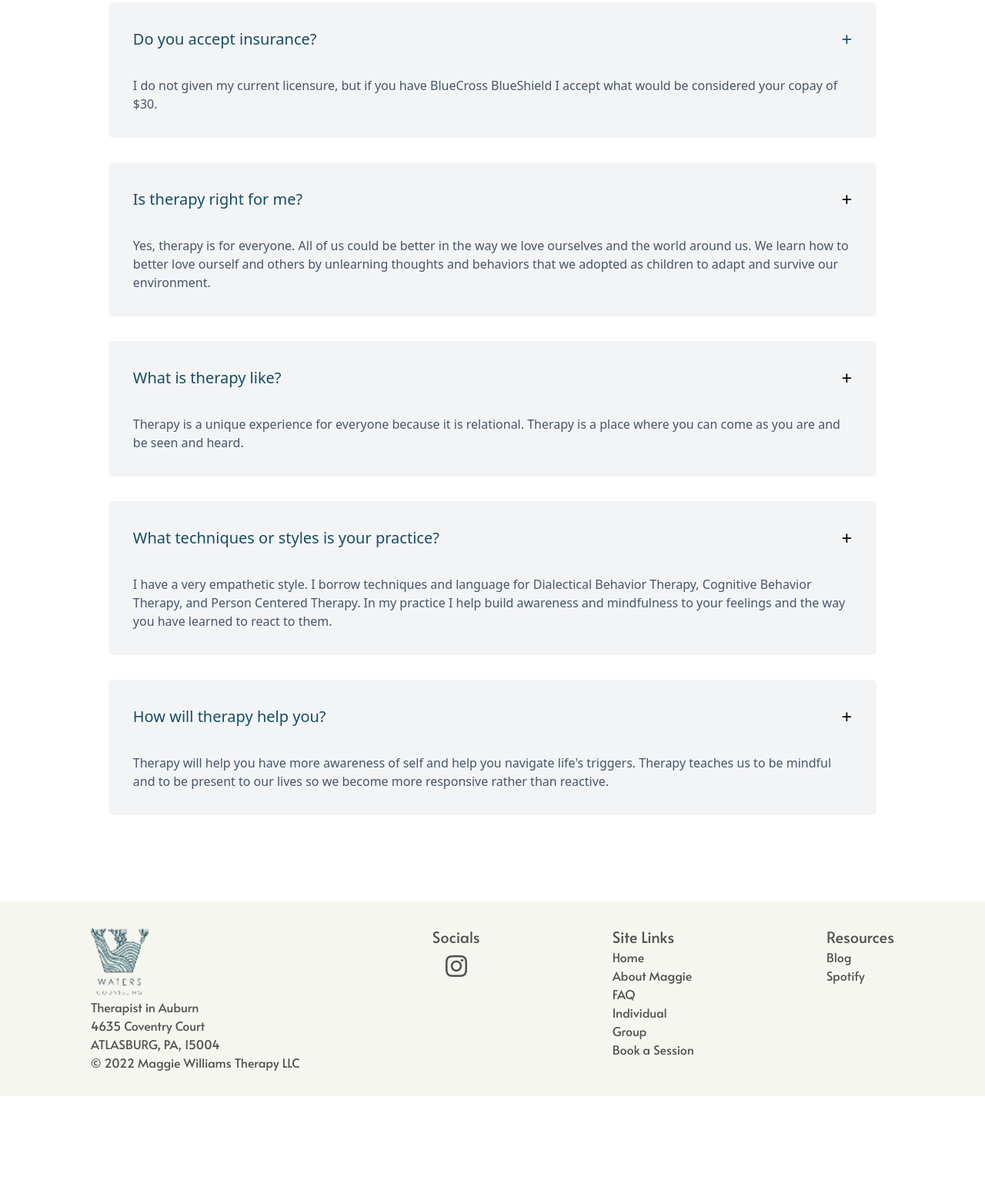
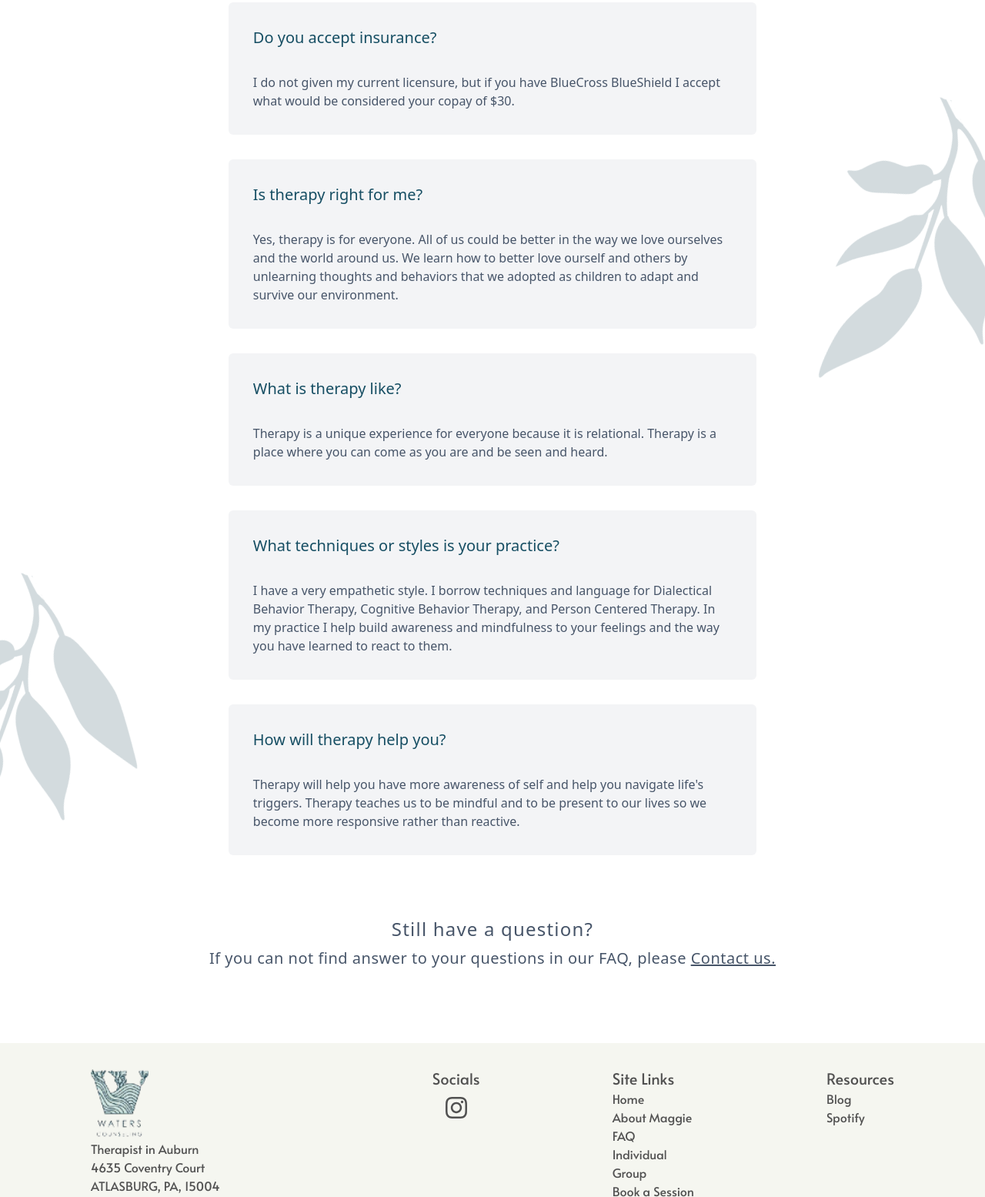
Before and after one commit to tas0018/maggie-site-4.0, a Gatsby site in the folder maggie-site-v-4/: page /faq in a window 1280 px wide. Shown: the part 637-2192 px from the top of the page at 77% size. Before the commit the page ends 2061 px from the top, so only its background shows below. Built offline with nearby package versions, Linux system fonts and the light colour scheme; Gatsby itself is replaced by a stand-in of ours.

Commit message:
added contact link under FAQs and added background flowers

```diff
--- a/maggie-site-v-4/src/pages/faq.js
+++ b/maggie-site-v-4/src/pages/faq.js
@@ -1,6 +1,6 @@
 import * as React from "react"
 import { Link } from "gatsby"
-
+import { StaticImage } from "gatsby-plugin-image"
 import Layout from "../components/layout"
 import Seo from "../components/seo"
 import FaqHero from "../components/FaqHero"
@@ -13,15 +13,29 @@ const FAQ = () => (
     <NavbarFAQ />
     <FaqHero />
 
-    <div className="flex h-max w-screen py-20 relative">
+    <div className="flex h-max w-screen pt-20 pb-4 relative">
+      <StaticImage
+        className="absolute top-[60%]"
+        src="../images/backgroundFlowerLeft.png"
+        alt="Flower Background Image"
+        loading="eager"
+      />
+
+      <StaticImage
+        className="absolute top-[10%] right-0"
+        src="../images/backgroundFlowerRight.png"
+        alt="Flower Background Image"
+        loading="eager"
+      />
+
       <div className="flex flex-col px-4 w-full items-center">
-        <div className="w-4/5 bg-gray-100 rounded-md mb-8">
+        <div className="w-[55%] bg-gray-100 rounded-md mb-8">
           <div className="flex flex-row justify-between items-center">
             <h2 className="p-8 text-cyan-900 text-xl font-medium">
               Do you accept insurance?
             </h2>
             <div className="p-8">
-              <p className="text-2xl font-medium text-cyan-900">+</p>
+              <p className="text-2xl font-medium text-cyan-900 hidden">+</p>
             </div>
           </div>
           <p className="px-8 pb-8 text-[#475569] font-medium">
@@ -30,13 +44,13 @@ const FAQ = () => (
           </p>
         </div>
 
-        <div className="w-4/5 bg-gray-100 rounded-md mb-8">
+        <div className="w-[55%] bg-gray-100 rounded-md mb-8">
           <div className="flex flex-row justify-between items-center">
             <h2 className="p-8 text-cyan-900 text-xl font-medium">
               Is therapy right for me?
             </h2>
             <div className="p-8">
-              <p className="text-2xl font-medium">+</p>
+              <p className="text-2xl font-medium hidden">+</p>
             </div>
           </div>
           <p className="px-8 pb-8 text-[#475569] font-medium">
@@ -47,13 +61,13 @@ const FAQ = () => (
           </p>
         </div>
 
-        <div className="w-4/5 bg-gray-100 rounded-md mb-8">
+        <div className="w-[55%] bg-gray-100 rounded-md mb-8">
           <div className="flex flex-row justify-between items-center">
             <h2 className="p-8 text-cyan-900 text-xl font-medium">
               What is therapy like?
             </h2>
             <div className="p-8">
-              <p className="text-2xl font-medium">+</p>
+              <p className="text-2xl font-medium hidden">+</p>
             </div>
           </div>
           <p className="px-8 pb-8 text-[#475569] font-medium">
@@ -63,13 +77,13 @@ const FAQ = () => (
           </p>
         </div>
 
-        <div className="w-4/5 bg-gray-100 rounded-md mb-8">
+        <div className="w-[55%] bg-gray-100 rounded-md mb-8">
           <div className="flex flex-row justify-between items-center">
             <h2 className="p-8 text-cyan-900 text-xl font-medium">
               What techniques or styles is your practice?
             </h2>
             <div className="p-8">
-              <p className="text-2xl font-medium">+</p>
+              <p className="text-2xl font-medium hidden">+</p>
             </div>
           </div>
           <p className="px-8 pb-8 text-[#475569] font-medium">
@@ -81,13 +95,13 @@ const FAQ = () => (
           </p>
         </div>
 
-        <div className="w-4/5 bg-gray-100 rounded-md mb-8">
+        <div className="w-[55%] bg-gray-100 rounded-md mb-8">
           <div className="flex flex-row justify-between items-center">
             <h2 className="p-8 text-cyan-900 text-xl font-medium">
               How will therapy help you?
             </h2>
             <div className="p-8">
-              <p className="text-2xl font-medium">+</p>
+              <p className="text-2xl font-medium hidden">+</p>
             </div>
           </div>
           <p className="px-8 pb-8 text-[#475569] font-medium">
@@ -99,6 +113,22 @@ const FAQ = () => (
         </div>
       </div>
     </div>
+
+    <div className="flex flex-col py-8 w-full">
+      <h2 className="flex pb-2 justify-center text-2xl text-[#475569] font-medium tracking-wider">
+        Still have a question?
+      </h2>
+      <p className="flex pb-16 justify-center text-xl text-[#475569] font-normal tracking-wide">
+        <span>
+          If you can not find answer to your questions in our FAQ, please
+        </span>
+        <div>&nbsp;</div>
+        <Link className="underline" to="/">
+          Contact us.
+        </Link>
+      </p>
+    </div>
+
     <Footer />
   </Layout>
 )
--- a/maggie-site-v-4/tailwind.config.js
+++ b/maggie-site-v-4/tailwind.config.js
@@ -1,13 +1,14 @@
 module.exports = {
   content: ["./src/**/*.{js,jsx,ts,tsx}"],
   theme: {
-    letterSpacing: {
-      hero: "0.25em",
-    },
     extend: {
       fontSize: {
         "5xl": "4rem",
         "7xl": "5rem",
+      },
+
+      letterSpacing: {
+        hero: "0.25em",
       },
 
       backgroundPosition: {
```
Also changed, not shown: maggie-site-v-4/src/images/backgroundFlowerLeft.png (renamed from maggie-site-v-4/src/images/backgroundflower1.png), maggie-site-v-4/src/images/backgroundFlowerRight.png (added).
